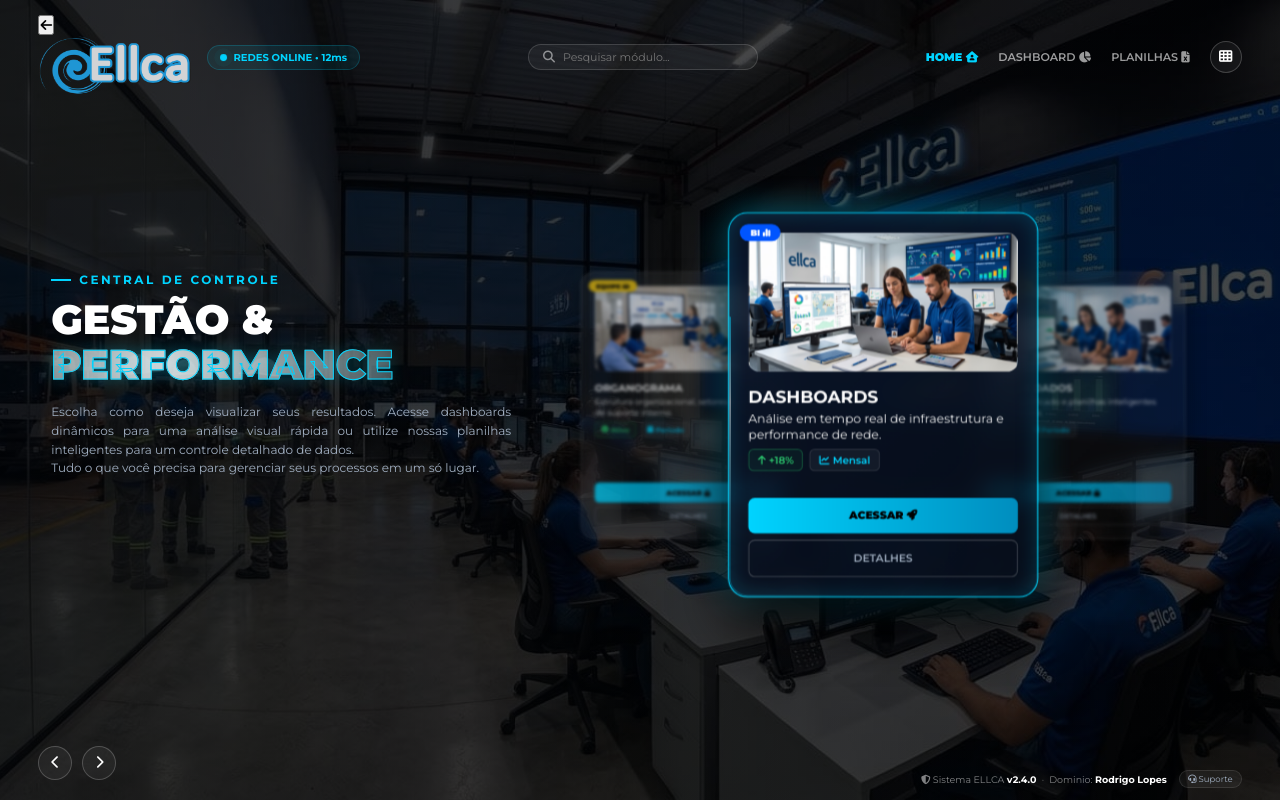
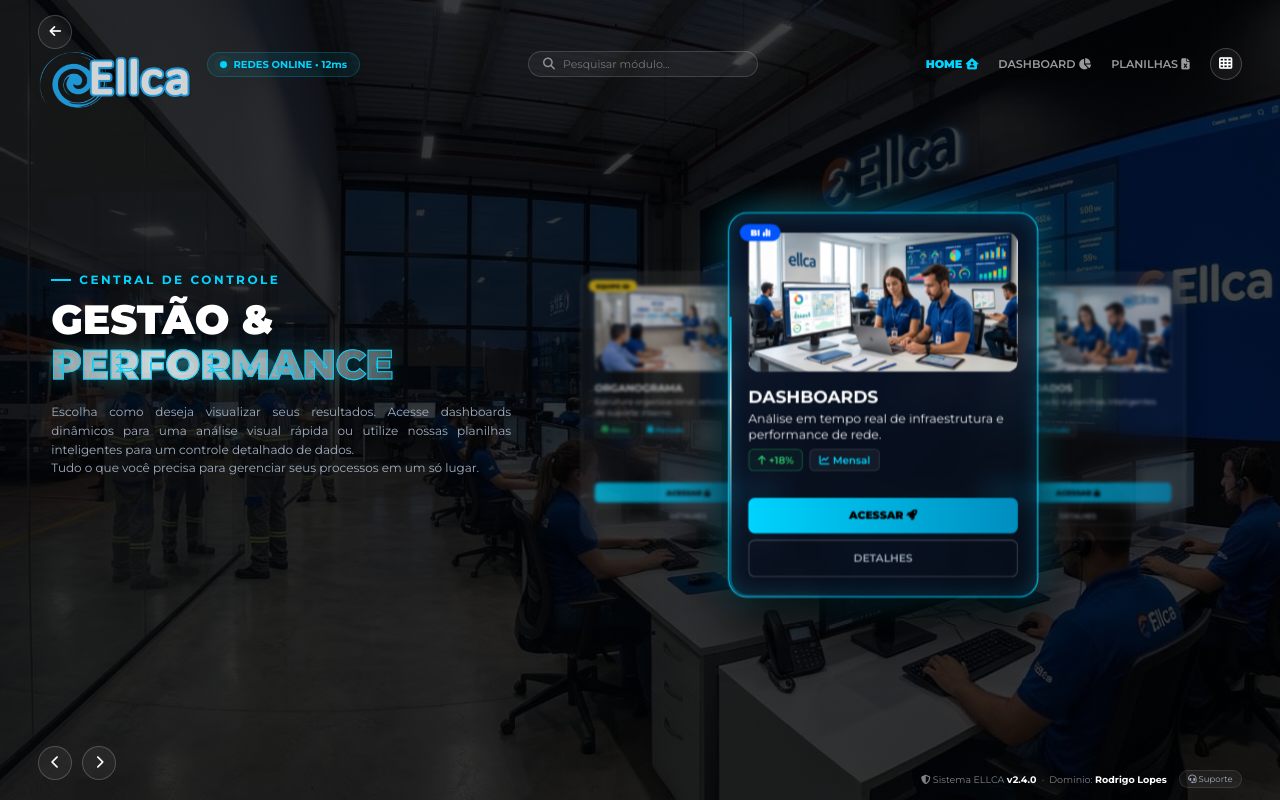
Before and after one commit to RodrigoAnalitics/Gestao_Ellca, a plain HTML site: page home.html in a window 1280 px wide. Drawn offline with Linux system fonts and the light colour scheme.

Commit message:
Update styles_index.css

```diff
--- a/styles_index.css
+++ b/styles_index.css
@@ -52,6 +52,31 @@ a {
     position: absolute;
     top: 0;
     z-index: 1000;
+}
+
+.btn-voltar {
+    background: rgba(255, 255, 255, 0.05);
+    border: 1px solid var(--glass-border-light);
+    color: #fff;
+    width: 34px;
+    height: 34px;
+    border-radius: 50%;
+    cursor: pointer;
+    display: flex;
+    align-items: center;
+    justify-content: center;
+    margin-right: 12px;
+    transition: 0.3s;
+    backdrop-filter: blur(5px);
+    flex-shrink: 0;
+}
+
+.btn-voltar:hover {
+    background: var(--primary);
+    color: #000;
+    border-color: var(--primary);
+    box-shadow: 0 0 12px var(--primary);
+    transform: translateX(-2px);
 }
 
 .logo-img {
@@ -112,7 +137,7 @@ a {
     background: transparent;
     border: none;
     outline: none;
-    color: rgba(255,255,255,0.5);
+    color: rgba(255,255,255,0.85);
     font-size: 11px;
     width: 100%;
 }
@@ -435,7 +460,7 @@ a {
     position: absolute;
     inset: 0;
     border-radius: 18px;
-    padding: 1px;
+    padding: 1.5px;
     background: conic-gradient(
         from var(--neon-angle),
         transparent 0%,
@@ -847,6 +872,13 @@ a {
         padding: 10px 4%;
     }
 
+    .btn-voltar {
+        width: 30px;
+        height: 30px;
+        margin-right: 8px;
+        font-size: 11px;
+    }
+
     .logo-img {
         height: 42px;
     }
@@ -1176,7 +1208,7 @@ a {
     width: 100%;
     height: 100%;
     background-image: linear-gradient(rgba(2, 5, 10, 0.885), rgba(2, 5, 10, 0.75)),
-                      url('img/Capa_index.jpg');
+                      url('https://images.unsplash.com/photo-1451187580459-43490279c0fa?q=80&w=2072&auto=format&fit=crop');
     background-size: cover;
     background-position: center;
     z-index: 1;
```
